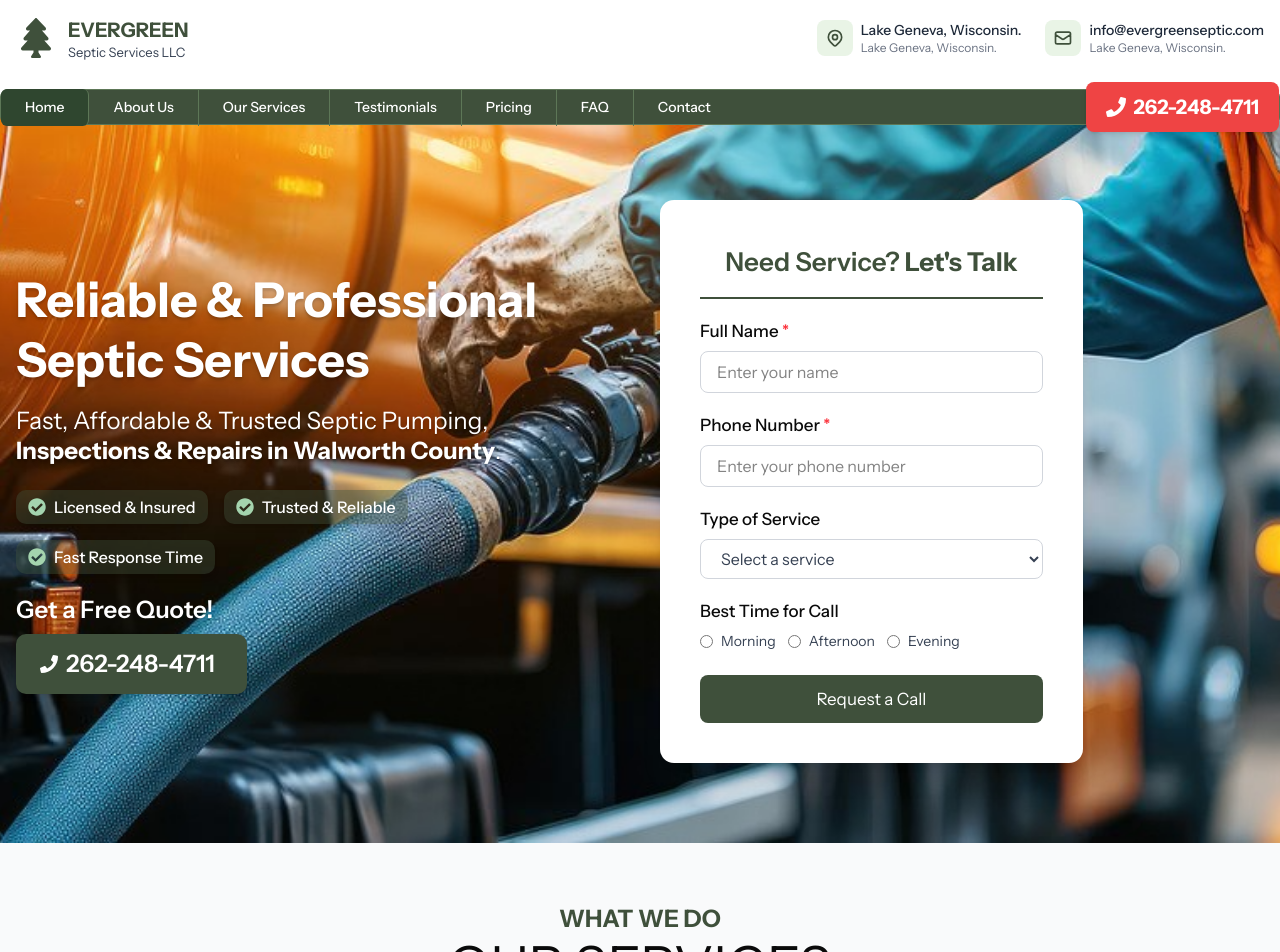
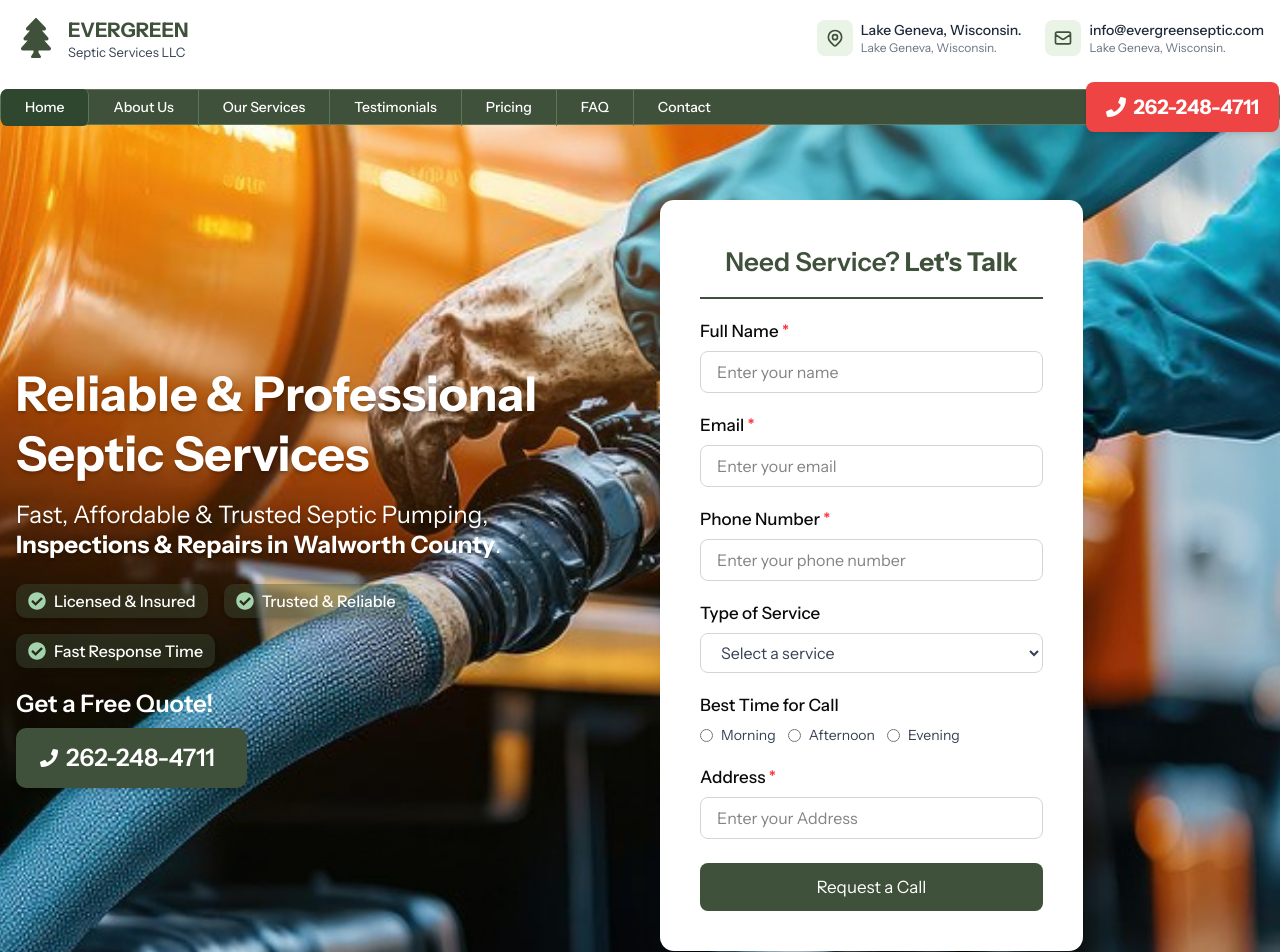
Before and after one commit to MuhammadAkil/evergreen, a Next.js app: page / in a window 1280 px wide. Shown: the top 952 px of the page. Built offline with nearby package versions, Linux system fonts and the light colour scheme; a web font is replaced by a local one.

Commit message:
Form Updated

```diff
--- a/src/app/components/HerSection.tsx
+++ b/src/app/components/HerSection.tsx
@@ -9,20 +9,27 @@ import 'react-toastify/dist/ReactToastify.css';
 
 export default function HerSection() {
     const [name, setName] = useState('');
+    const [email, setEmail] = useState('');
     const [phone, setPhone] = useState('');
     const [service, setService] = useState('');
     const [bestTime, setBestTime] = useState('');
-    const [errors, setErrors] = useState<{ name?: string; phone?: string }>({});
+    const [errors, setErrors] = useState<{ name?: string; phone?: string; email?: string }>({});
     const [loading, setLoading] = useState(false);
+    const [address, setAddress] = useState('');
 
     useEffect(() => {
         AOS.init({ duration: 1000, once: false });
     }, []);
 
     const validateForm = () => {
-        const newErrors: { name?: string; phone?: string } = {};
+        const newErrors: { name?: string; phone?: string; email?: string } = {};
         if (!name.trim()) newErrors.name = 'Name is required.';
         if (!phone.trim()) newErrors.phone = 'Phone number is required.';
+        if (!email.trim()) {
+            newErrors.email = 'Email is required.';
+        } else if (!/\S+@\S+\.\S+/.test(email)) {
+            newErrors.email = 'Email is invalid.';
+        }
         setErrors(newErrors);
         return Object.keys(newErrors).length === 0;
     };
@@ -150,6 +157,23 @@ export default function HerSection() {
                             {errors.name && <span className="text-red-500 text-sm">{errors.name}</span>}
                         </div>
 
+                        {/* Email Input */}
+                        <div className="flex flex-col">
+                            <label className="font-instrument font-medium mb-1 text-[17px] leading-[32px]">
+                                Email <span className="text-red-500">*</span>
+                            </label>
+                            <input
+                                type="email"
+                                value={email}
+                                onChange={(e) => setEmail(e.target.value)}
+                                placeholder="Enter your email"
+                                className={`border rounded-md px-4 py-2 ${errors.email ? 'border-red-500' : 'border-gray-300'
+                                    } focus:outline-none focus:ring-2 ${errors.email ? 'focus:ring-red-500' : 'focus:ring-[#3F503B]'}`}
+                            />
+                            {errors.email && <span className="text-red-500 text-sm">{errors.email}</span>}
+                        </div>
+
+
                         {/* Phone Input */}
                         <div className="flex flex-col">
                             <label className="font-instrument font-medium mb-1 text-[17px] leading-[32px]">
@@ -207,6 +231,19 @@ export default function HerSection() {
                             </div>
                         </div>
 
+                        <div className="flex flex-col">
+                            <label className="font-instrument font-medium mb-1 text-[17px] leading-[32px]">
+                                Address <span className="text-red-500">*</span>
+                            </label>
+                            <input
+                                type="text"
+                                value={address}
+                                onChange={(e) => setAddress(e.target.value)}
+                                placeholder="Enter your Address"
+                                className="border rounded-md px-4 py-2 border-gray-300 focus:outline-none focus:ring-2 focus:ring-[#3F503B]"
+                                />
+                        </div>
+
                         {/* Submit Button */}
                         <button
                             type="submit"
```
